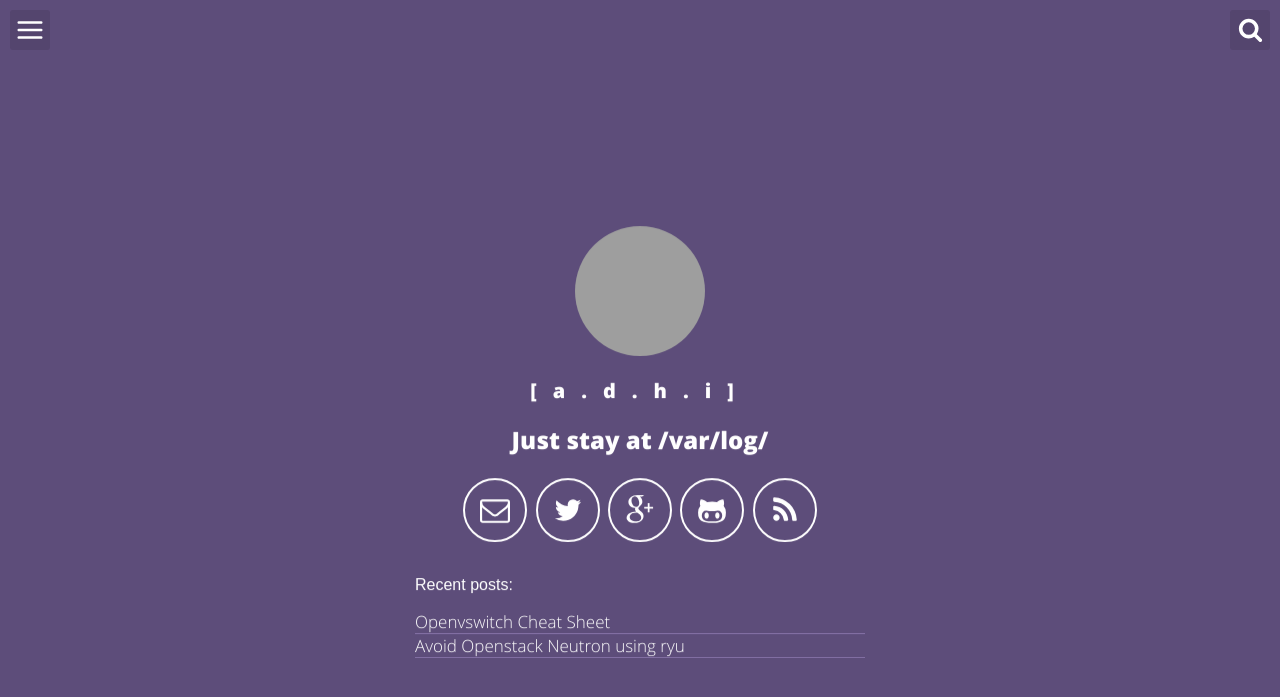
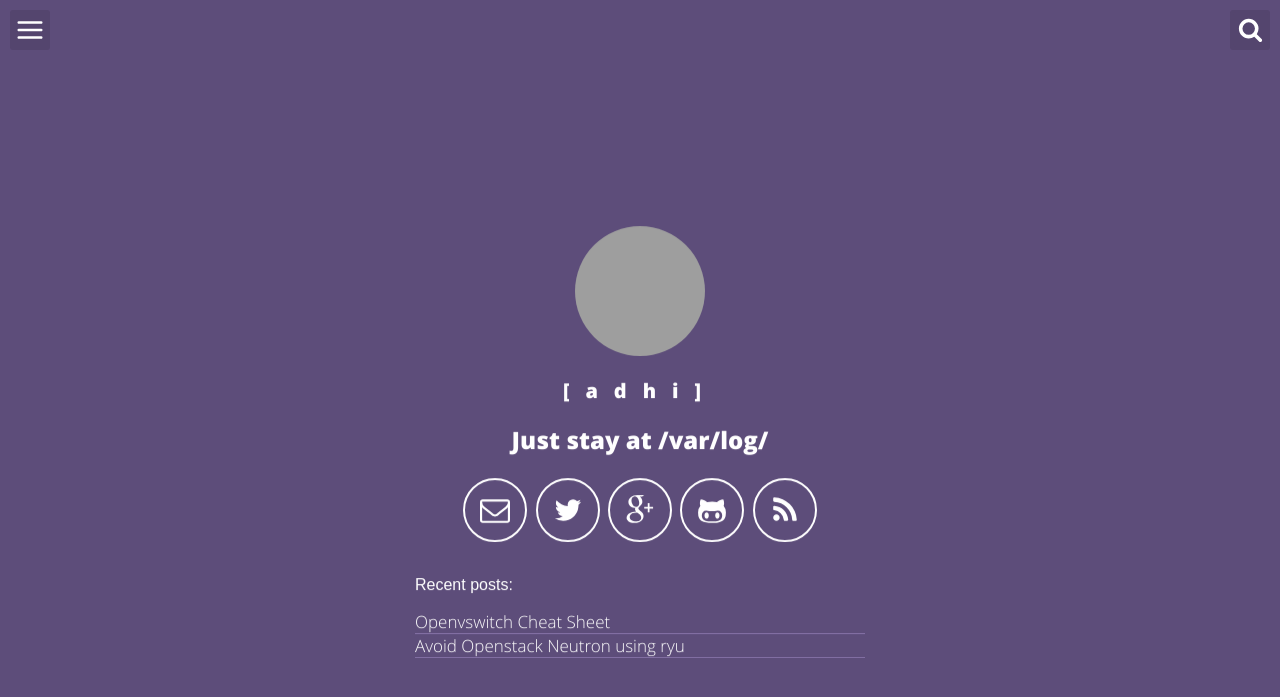
Before and after one commit to adhioutlined/adhioutlined.github.io, a Jekyll site: the page built from index.html, in a window 1280 px wide. Shown: the top 697 px of the page. Built offline with Jekyll 4.4.1, drawn with Linux system fonts in a browser that asks for light colours; grey boxes are pictures that could not be loaded.

Commit message:
change name

```diff
--- a/_config.yml
+++ b/_config.yml
@@ -4,7 +4,7 @@ description: "Just stay at /var/log/"
 baseurl: '' # for test: remove string '/space-jekyll-templa' to ''
 url: "https://adhioutlined.github.io" # for test: remove string 'http://victorvoid.github.io' to '' but in production: 'https:yourusername.githu.io'
 # User settings
-username: a.d.h.i
+username: adhi
 user_title: Lorem Ipsum - FrontEnd
 email: adhi.pri@gmail.com
 twitter_username: adhioutlined
```
